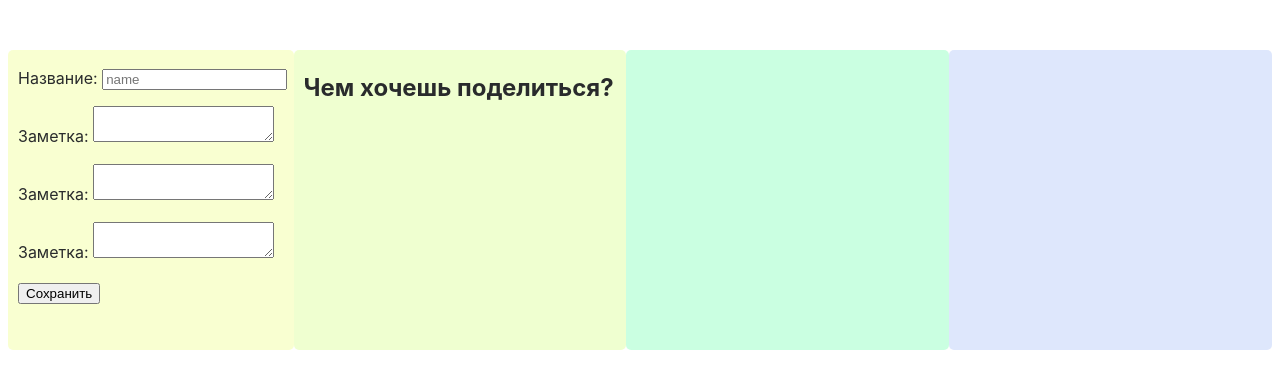
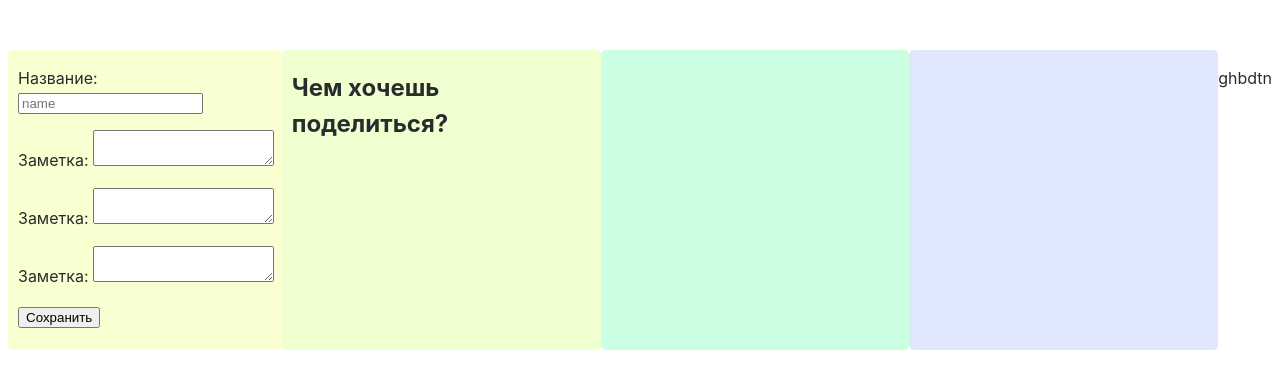
Before and after one commit to dtDaria/Zadanie2-PERENESZTI, a plain HTML site: page index.html in a window 1280 px wide. Drawn offline with Linux system fonts and the light colour scheme.

Commit message:
2 задание переделала

```diff
--- a/index.html
+++ b/index.html
@@ -80,7 +80,7 @@
                 </ul>
             </div>
         </div>
-    </div>
+    </div><p>ghbdtn</p>
 
 </div >
 </body>
```
